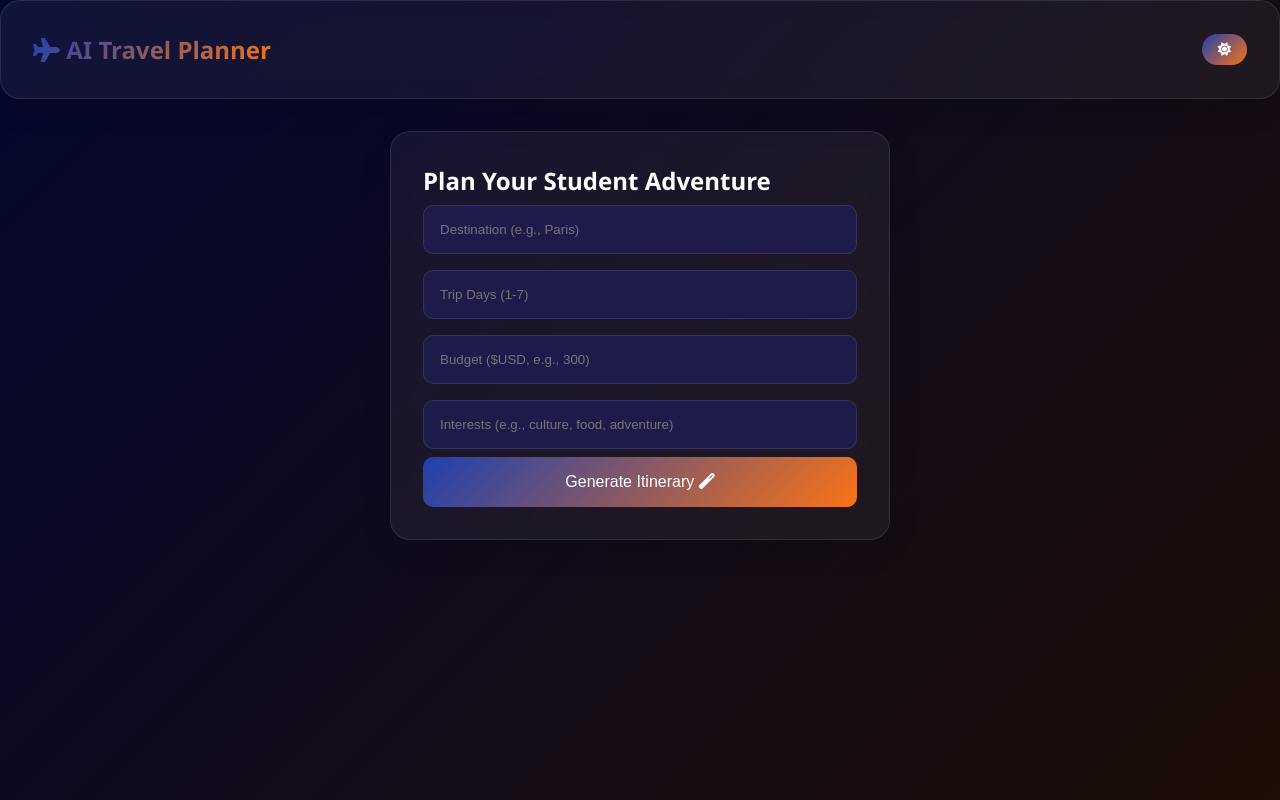
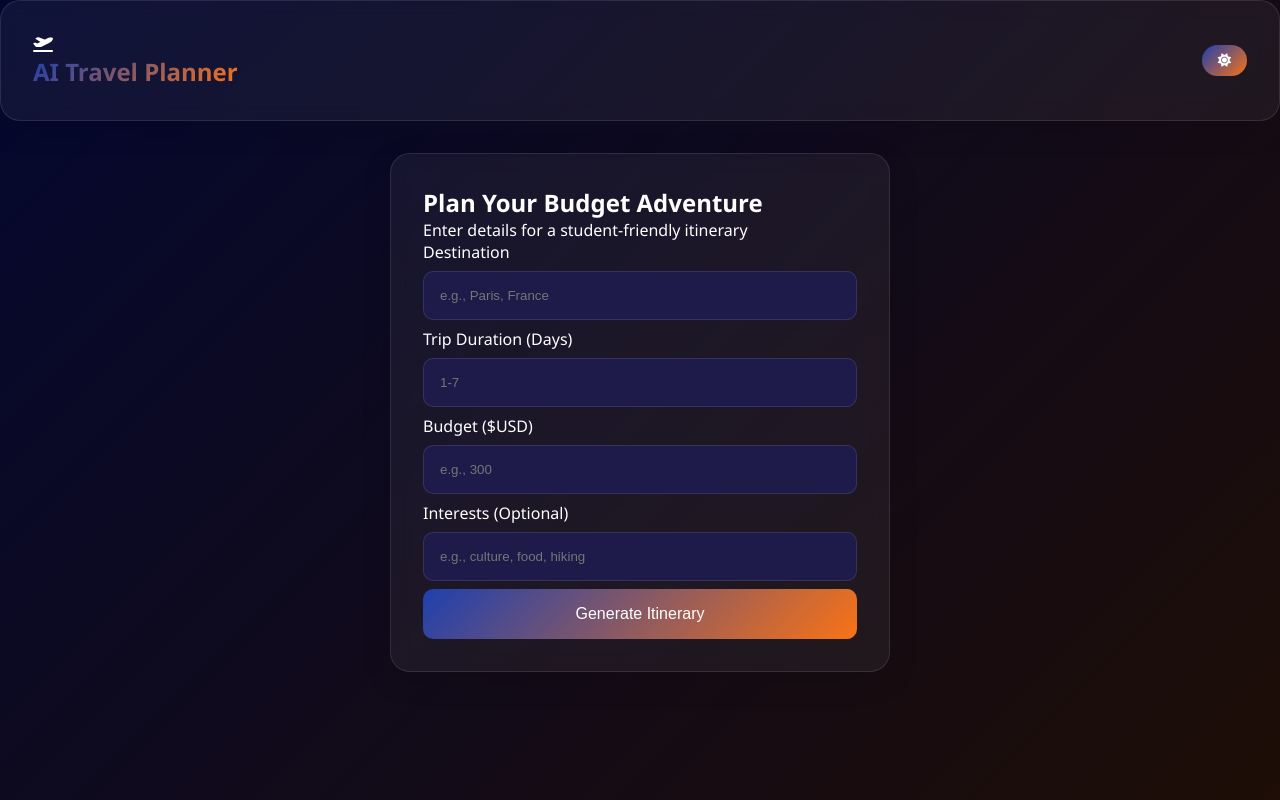
Before and after one commit to riduvarshinisb/ai-travel-planner-students, a website: page index.html in a window 1280 px wide. Drawn offline with nearby package versions, Linux system fonts and the light colour scheme.

Commit message:
Update index.html

```diff
--- a/index.html
+++ b/index.html
@@ -12,34 +12,62 @@
 </head>
 <body class="dark-mode">
   <header>
-    <nav class="glass">
-      <h1><i class="fas fa-plane"></i> AI Travel Planner</h1>
-      <button id="themeToggle" class="btn-accent"><i class="fas fa-moon"></i></button>
+    <nav class="glass nav-flex" role="banner">
+      <div class="logo">
+        <i class="fas fa-plane-departure" aria-hidden="true"></i>
+        <h1>AI Travel Planner</h1>
+      </div>
+      <button id="themeToggle" class="btn-accent" aria-label="Toggle theme" title="Switch to light mode">
+        <i class="fas fa-moon"></i>
+      </button>
     </nav>
   </header>
 
   <main>
-    <section id="formSection">
-      <form id="tripForm" class="glass form-card">
-        <h2>Plan Your Student Adventure</h2>
-        <input type="text" id="destination" placeholder="Destination (e.g., Paris)" required>
-        <input type="number" id="days" placeholder="Trip Days (1-7)" min="1" max="7" required>
-        <input type="number" id="budget" placeholder="Budget ($USD, e.g., 300)" min="50" required>
-        <input type="text" id="interests" placeholder="Interests (e.g., culture, food, adventure)">
-        <button type="submit" class="btn-primary">Generate Itinerary <i class="fas fa-magic"></i></button>
-      </form>
+    <section id="formSection" aria-labelledby="formTitle">
+      <div class="glass form-card" role="form">
+        <h2 id="formTitle">Plan Your Budget Adventure</h2>
+        <p class="subtitle">Enter details for a student-friendly itinerary</p>
+        <form id="tripForm">
+          <div class="input-group">
+            <label for="destination">Destination</label>
+            <input type="text" id="destination" placeholder="e.g., Paris, France" required aria-required="true">
+          </div>
+          <div class="input-group">
+            <label for="days">Trip Duration (Days)</label>
+            <input type="number" id="days" placeholder="1-7" min="1" max="7" required aria-required="true">
+          </div>
+          <div class="input-group">
+            <label for="budget">Budget ($USD)</label>
+            <input type="number" id="budget" placeholder="e.g., 300" min="50" required aria-required="true">
+          </div>
+          <div class="input-group">
+            <label for="interests">Interests (Optional)</label>
+            <input type="text" id="interests" placeholder="e.g., culture, food, hiking">
+          </div>
+          <button type="submit" class="btn-primary" id="submitBtn">
+            <span class="btn-text">Generate Itinerary</span>
+            <div class="spinner hidden"><i class="fas fa-spinner fa-spin"></i></div>
+          </button>
+        </form>
+        <div id="errorToast" class="toast hidden" role="alert">Please fill all required fields.</div>
+      </div>
     </section>
 
-    <section id="itinerarySection" class="hidden">
+    <section id="itinerarySection" class="hidden" aria-labelledby="itineraryTitle">
       <div class="glass itinerary-header">
-        <h2 id="tripTitle"></h2>
+        <h2 id="tripTitle" class="gradient-text"></h2>
         <div class="actions">
-          <button id="exportBtn" class="btn-accent"><i class="fas fa-download"></i> Export PDF</button>
-          <button id="shareBtn" class="btn-accent"><i class="fas fa-share"></i> Share</button>
+          <button id="exportBtn" class="btn-accent" aria-label="Export to PDF"><i class="fas fa-download"></i> PDF</button>
+          <button id="shareBtn" class="btn-accent" aria-label="Share plan"><i class="fas fa-share-alt"></i> Share</button>
+          <button id="newPlanBtn" class="btn-secondary" aria-label="Plan new trip"><i class="fas fa-plus"></i> New Plan</button>
         </div>
       </div>
-      <div id="itineraryContent"></div>
-      <div id="mapContainer" class="map-glass"></div>
+      <div id="itineraryContent" class="itinerary-grid"></div>
+      <div id="mapContainer" class="glass map-container hidden">
+        <h3 class="map-title">Interactive Map of Highlights</h3>
+        <div id="map"></div>
+      </div>
     </section>
   </main>
 
```
